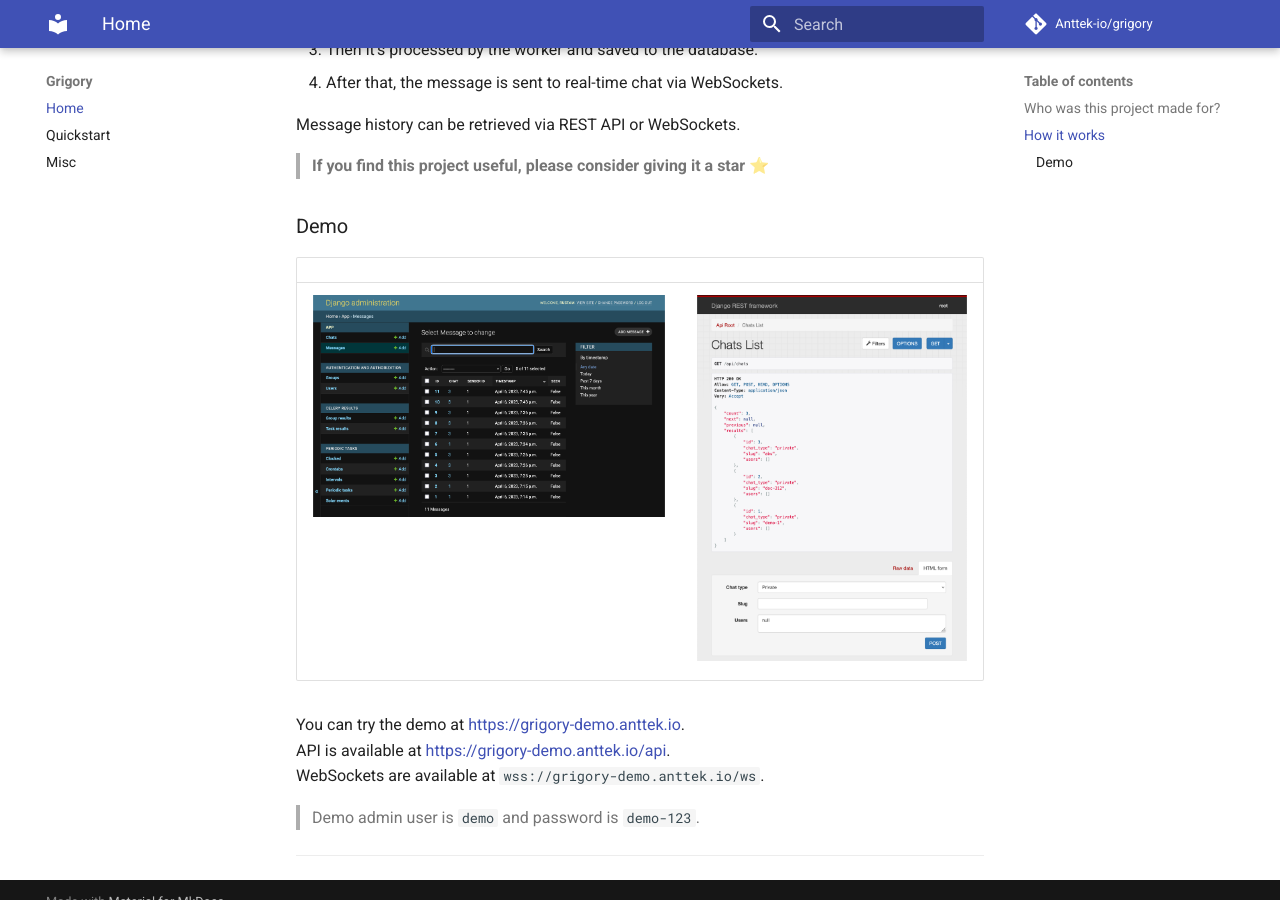
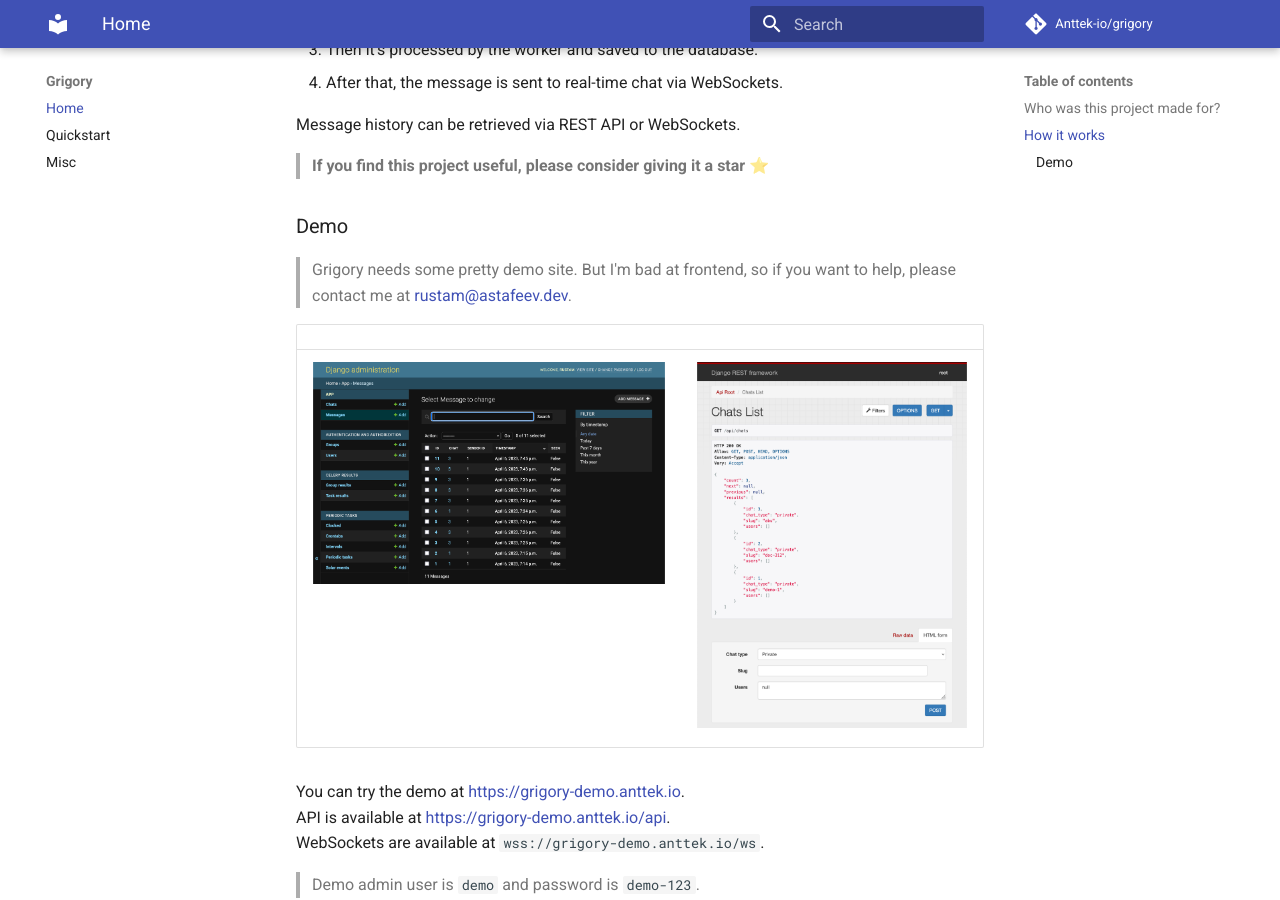
Before and after one commit to Anttek-io/grigory, an MkDocs documentation site: the page built from docs/index.md, in a window 1280 px wide and 900 px high, scrolled down 1296 px. Built offline with MkDocs 1.6.1 and Material for MkDocs 9.7.7, drawn with Linux system fonts in a browser that asks for light colours; comment, search, counter and statistics services are not loaded.

Commit message:
asking for help with front

```diff
--- a/docs/index.md
+++ b/docs/index.md
@@ -43,6 +43,9 @@
 
 ### Demo
 
+> Grigory needs some pretty demo site. But I'm bad at frontend, so if you want to help,
+> please contact me at [rustam@astafeev.dev](mailto:rustam@astafeev.dev).
+
 |                                               |                                               |
 |:---------------------------------------------:|:---------------------------------------------:|
 | <img src="media/demo-1.png" height="300px" /> | <img src="media/demo-2.png" height="300px" /> |
```
Also changed, not shown: README.md (+3 -0 lines).
